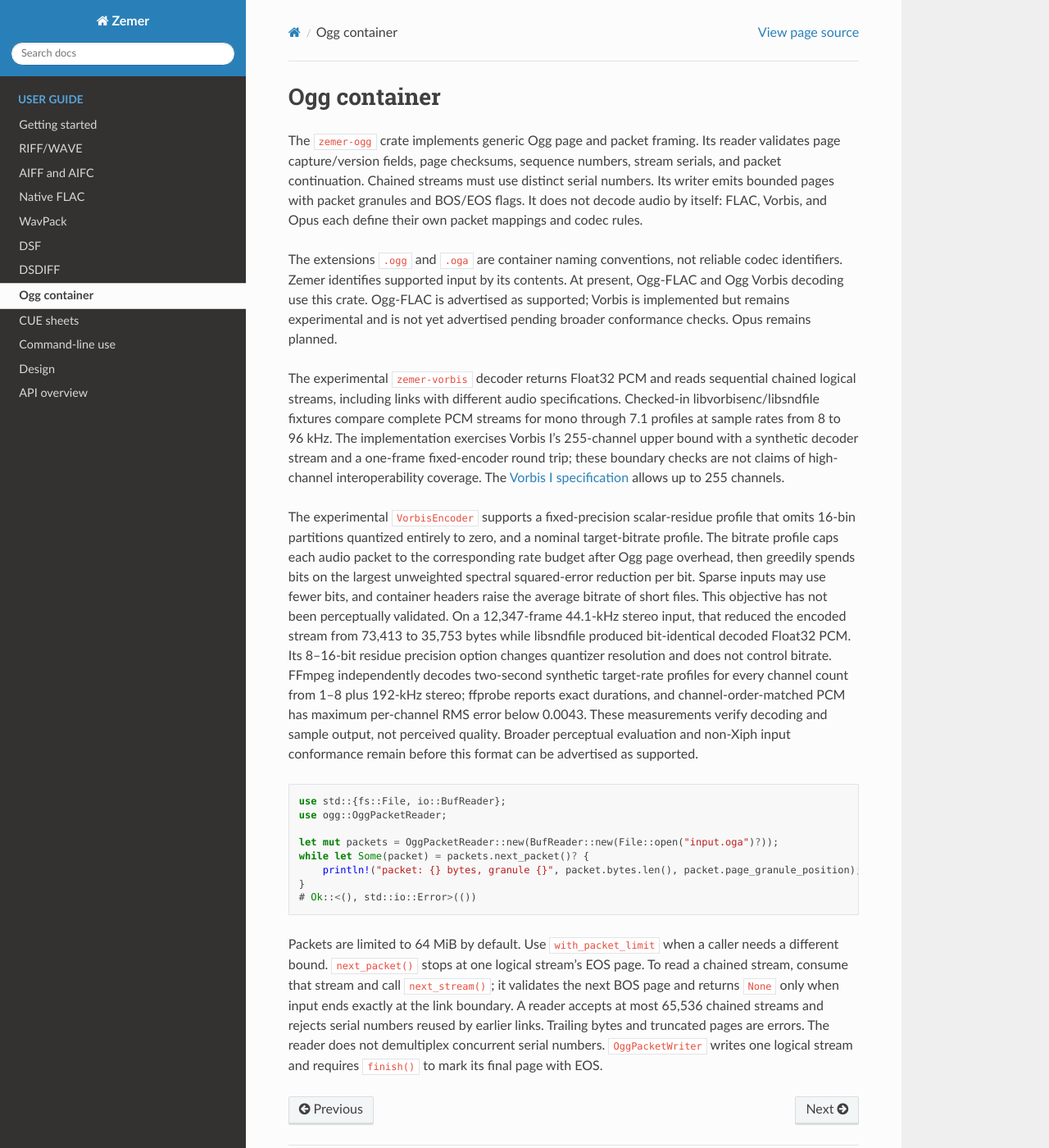
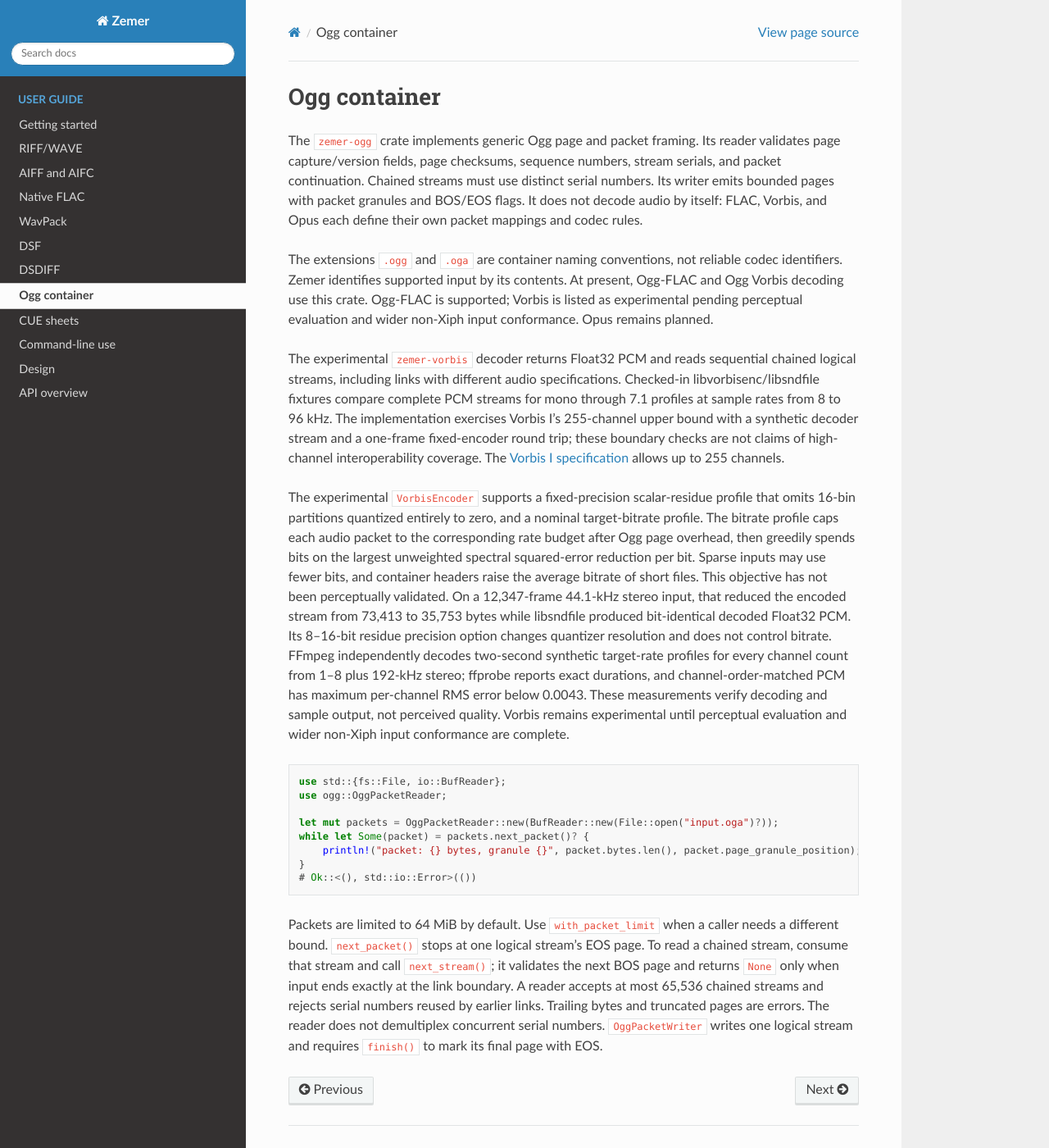
Before and after one commit to neko941/zemer, a Sphinx documentation site: the page built from docs/ogg.rst, in a window 1280 px wide and 1400 px high. Shown: the whole window at 82% size. Built offline with Sphinx 7.4.7 and the Read the Docs theme 3.1.0, drawn with Linux system fonts in a browser that asks for light colours.

Commit message:
docs(vorbis): mark codec experimental

```diff
--- a/docs/ogg.rst
+++ b/docs/ogg.rst
@@ -11,8 +11,8 @@ define their own packet mappings and codec rules.
 The extensions ``.ogg`` and ``.oga`` are container naming conventions, not
 reliable codec identifiers. Zemer identifies supported input by its contents.
 At present, Ogg-FLAC and Ogg Vorbis decoding use this crate. Ogg-FLAC is
-advertised as supported; Vorbis is implemented but remains experimental and is
-not yet advertised pending broader conformance checks. Opus remains planned.
+supported; Vorbis is listed as experimental pending perceptual evaluation and
+wider non-Xiph input conformance. Opus remains planned.
 
 The experimental ``zemer-vorbis`` decoder returns Float32 PCM and reads
 sequential chained logical streams, including links with different audio
@@ -38,8 +38,8 @@ does not control bitrate. FFmpeg independently decodes two-second synthetic
 target-rate profiles for every channel count from 1–8 plus 192-kHz stereo; ffprobe reports exact
 durations, and channel-order-matched PCM has maximum per-channel RMS error
 below 0.0043. These measurements verify decoding and sample output, not
-perceived quality. Broader perceptual evaluation and non-Xiph input conformance
-remain before this format can be advertised as supported.
+perceived quality. Vorbis remains experimental until perceptual evaluation and
+wider non-Xiph input conformance are complete.
 
 .. code-block:: rust
 
```
Also changed, not shown: README.md (+2 -0 lines).
